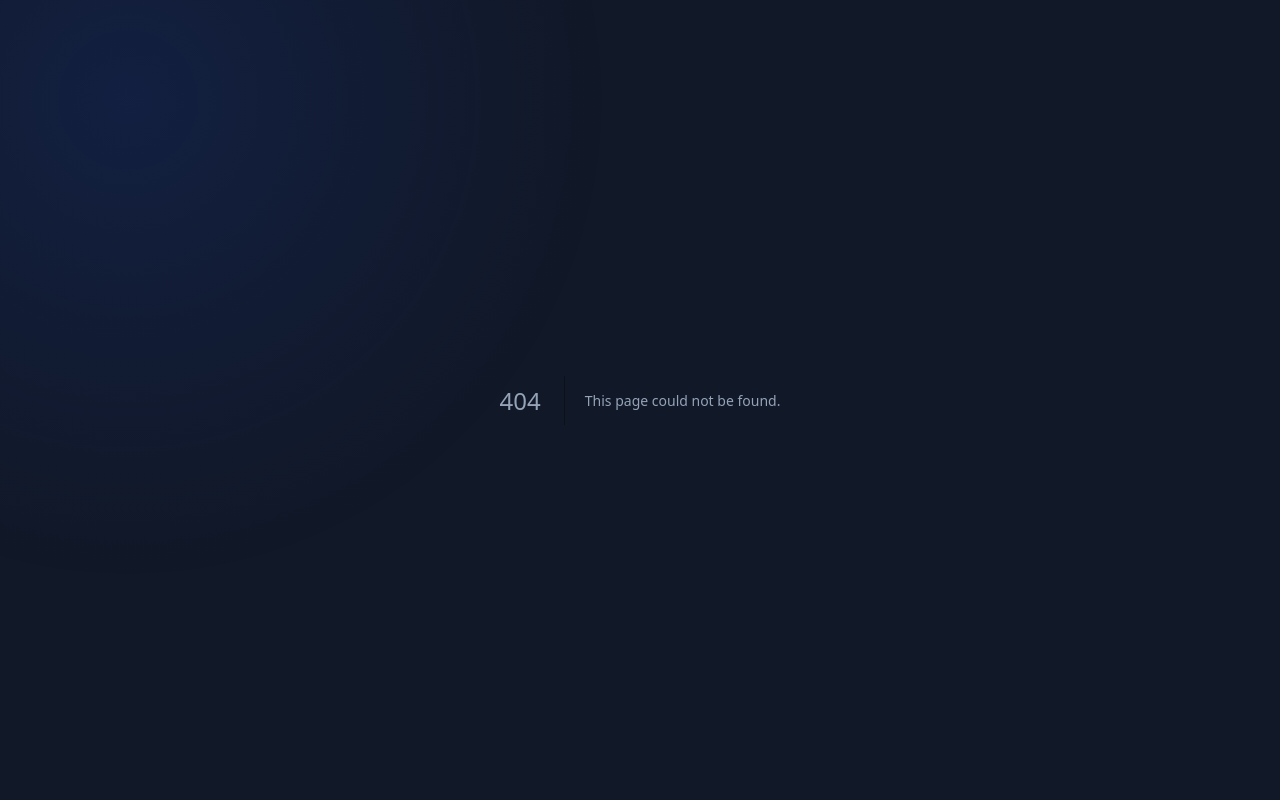
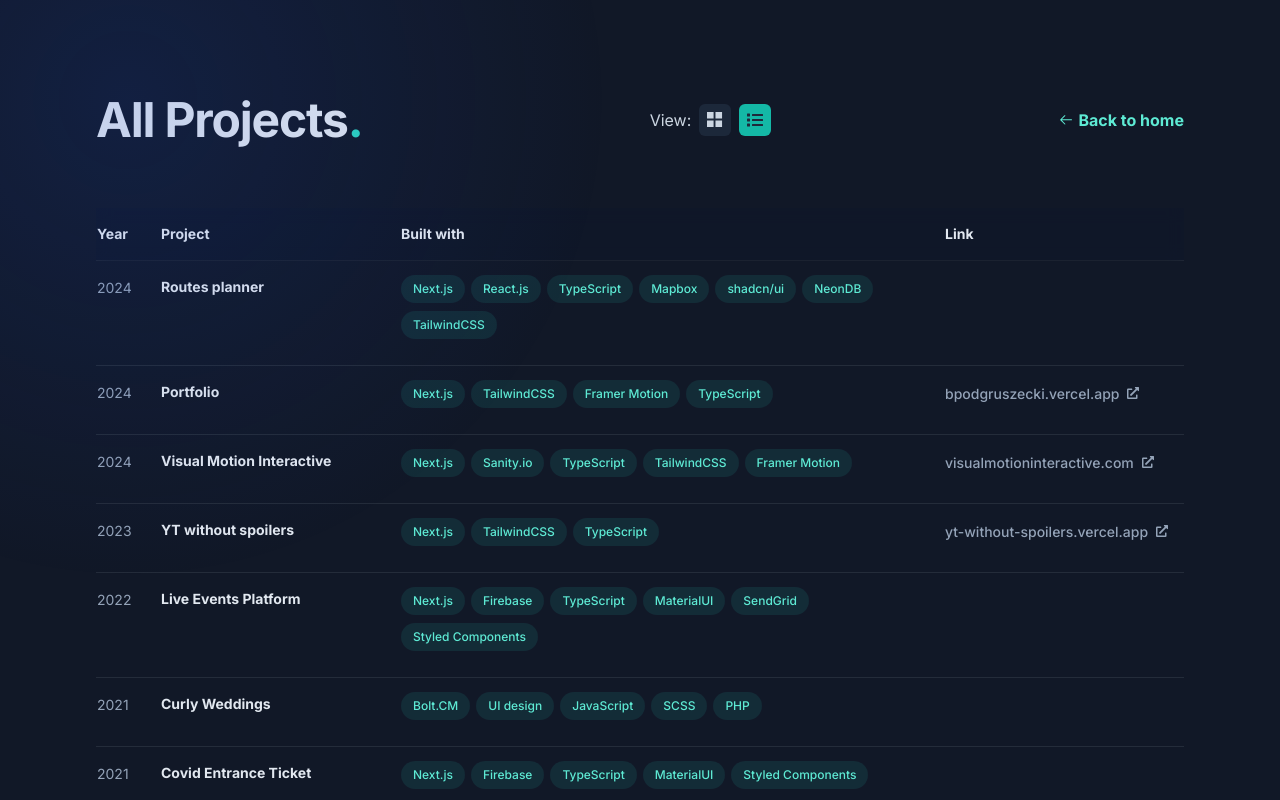
Before and after one commit to barthicus/portfolio, a Next.js app: page /all-projects/list in a window 1280 px wide. Before the commit this address had no page. Shown: the top 800 px of the page. Built offline with nearby package versions, Linux system fonts and the light colour scheme.

Commit message:
Force static for all routes

```diff
--- a/app/(home)/_home/projects/Projects.tsx
+++ b/app/(home)/_home/projects/Projects.tsx
@@ -65,7 +65,7 @@
         </a>
       ))}
       <Link
-        href="/all-projects"
+        href="/all-projects/grid"
         className="inline-flex items-center gap-2 rounded-md border border-slate-200/20 p-3 text-xs font-medium leading-tight text-slate-200 transition-colors hover:text-teal-400 sm:text-sm"
       >
         Check all projects <FaArrowRight className="text-xs" />
--- a/app/all-projects/page.tsx
+++ b/app/all-projects/Header.tsx
@@ -3,24 +3,14 @@
 import { GoArrowRight } from 'react-icons/go'
 import { TfiLayoutGrid2Alt } from 'react-icons/tfi'
 
-import { projects } from '@/app/(home)/_home/projects/projectsData'
 import { cn } from '@/lib/utils'
 
-import { Grid } from './_projects/Grid'
-import { List } from './_projects/List'
-
-export const metadata = {
-  title: 'All Projects - Bartosz Podgruszecki',
-  description: 'A list of all the projects I have worked on.'
+type Props = {
+  view: 'grid' | 'list'
 }
 
-type SearchParams = {
-  view: 'grid' | 'list'
-}
-export default function AllProjects({ searchParams }: { searchParams: SearchParams }) {
-  const view = searchParams.view || 'grid'
-
-  const header = (
+export const Header = ({ view }: Props) => {
+  return (
     <div className="flex items-center justify-between gap-5">
       <h1 className="text-4xl font-bold tracking-tight text-slate-200 sm:text-5xl">
         All Projects<span className="text-teal-400">.</span>
@@ -28,7 +18,7 @@
       <div className="flex items-center gap-2">
         <p className="text-slate-300">View:</p>
         <Link
-          href="/all-projects?view=grid"
+          href="/all-projects/grid"
           className={cn('bg-slate-800/95 rounded-md p-2 text-slate-300 hover:bg-slate-700 transition', {
             'bg-teal-500 text-slate-800 hover:bg-teal-600': view === 'grid'
           })}
@@ -37,7 +27,7 @@
           <TfiLayoutGrid2Alt />
         </Link>
         <Link
-          href="/all-projects?view=list"
+          href="/all-projects/list"
           className={cn('bg-slate-800/95 rounded-md p-2 text-slate-300 hover:bg-slate-700 transition', {
             'bg-teal-500 text-slate-800 hover:bg-teal-600': view === 'list'
           })}
@@ -55,12 +45,4 @@
       </Link>
     </div>
   )
-
-  return (
-    <div className="space-y-16 lg:py-24">
-      {header}
-
-      {view === 'grid' ? <Grid projects={projects} /> : <List projects={projects} />}
-    </div>
-  )
 }
--- /dev/null
+++ b/app/all-projects/grid/page.tsx
@@ -0,0 +1,18 @@
+import { projects } from '@/app/(home)/_home/projects/projectsData'
+
+import { Header } from '../Header'
+import { Grid } from './Grid'
+
+export const metadata = {
+  title: 'All Projects (grid view) - Bartosz Podgruszecki',
+  description: 'A list of all the projects I have worked on in a grid view.'
+}
+
+export default function AllProjects() {
+  return (
+    <div className="space-y-16 lg:py-24">
+      <Header view="grid" />
+      <Grid projects={projects} />
+    </div>
+  )
+}
--- /dev/null
+++ b/app/all-projects/list/page.tsx
@@ -0,0 +1,18 @@
+import { projects } from '@/app/(home)/_home/projects/projectsData'
+
+import { Header } from '../Header'
+import { List } from './List'
+
+export const metadata = {
+  title: 'All Projects (list view) - Bartosz Podgruszecki',
+  description: 'A list of all the projects I have worked on.'
+}
+
+export default function AllProjects() {
+  return (
+    <div className="space-y-16 lg:py-24">
+      <Header view="list" />
+      <List projects={projects} />
+    </div>
+  )
+}
--- a/app/layout.tsx
+++ b/app/layout.tsx
@@ -35,3 +35,5 @@
     </html>
   )
 }
+
+export const dynamic = 'error'
```
Also changed, not shown: app/all-projects/grid/Grid.tsx (renamed from app/all-projects/_projects/Grid.tsx), app/all-projects/list/List.tsx (renamed from app/all-projects/_projects/List.tsx), app/all-projects/list/ListItem.tsx (renamed from app/all-projects/_projects/ListItem.tsx).
